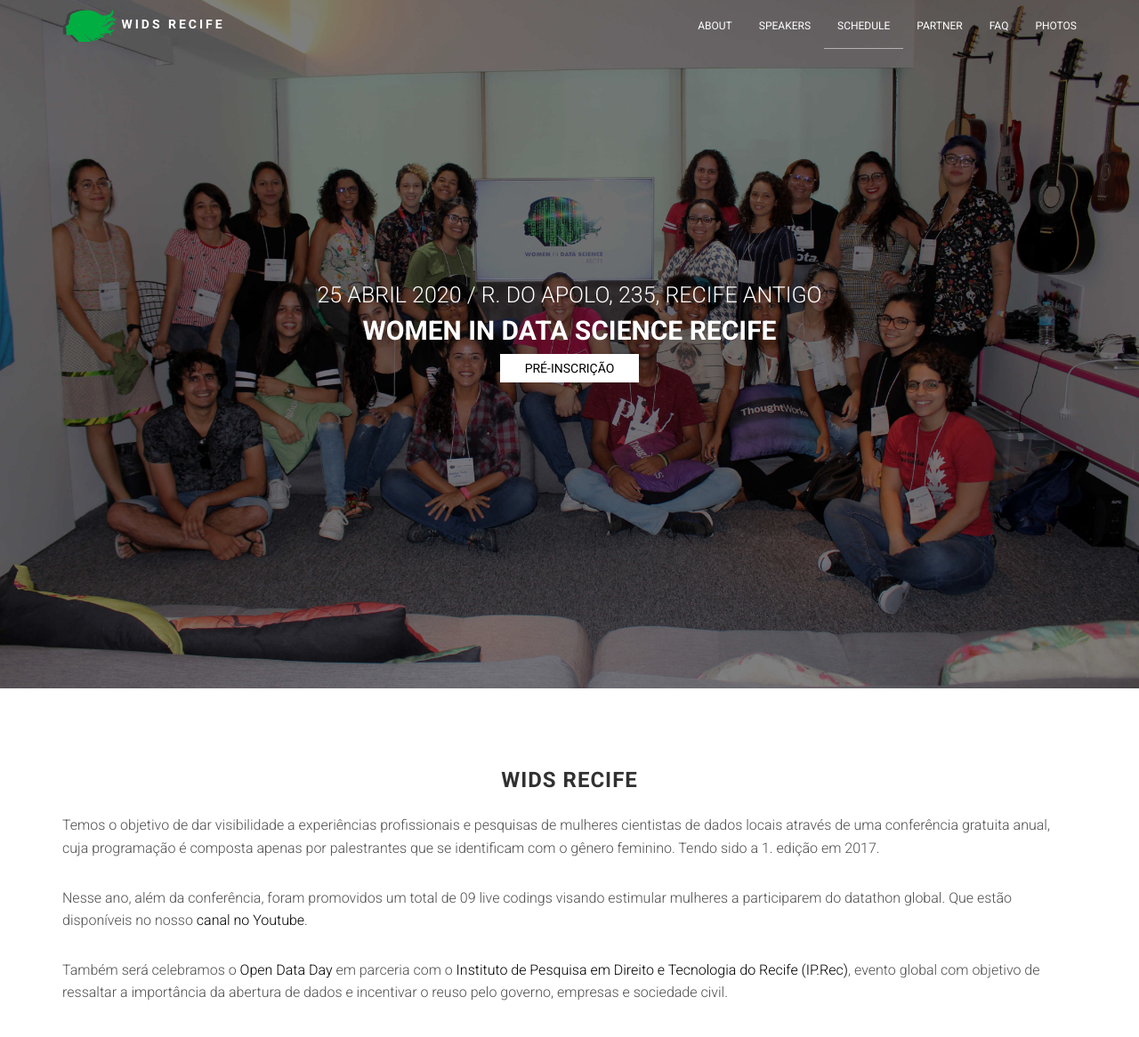
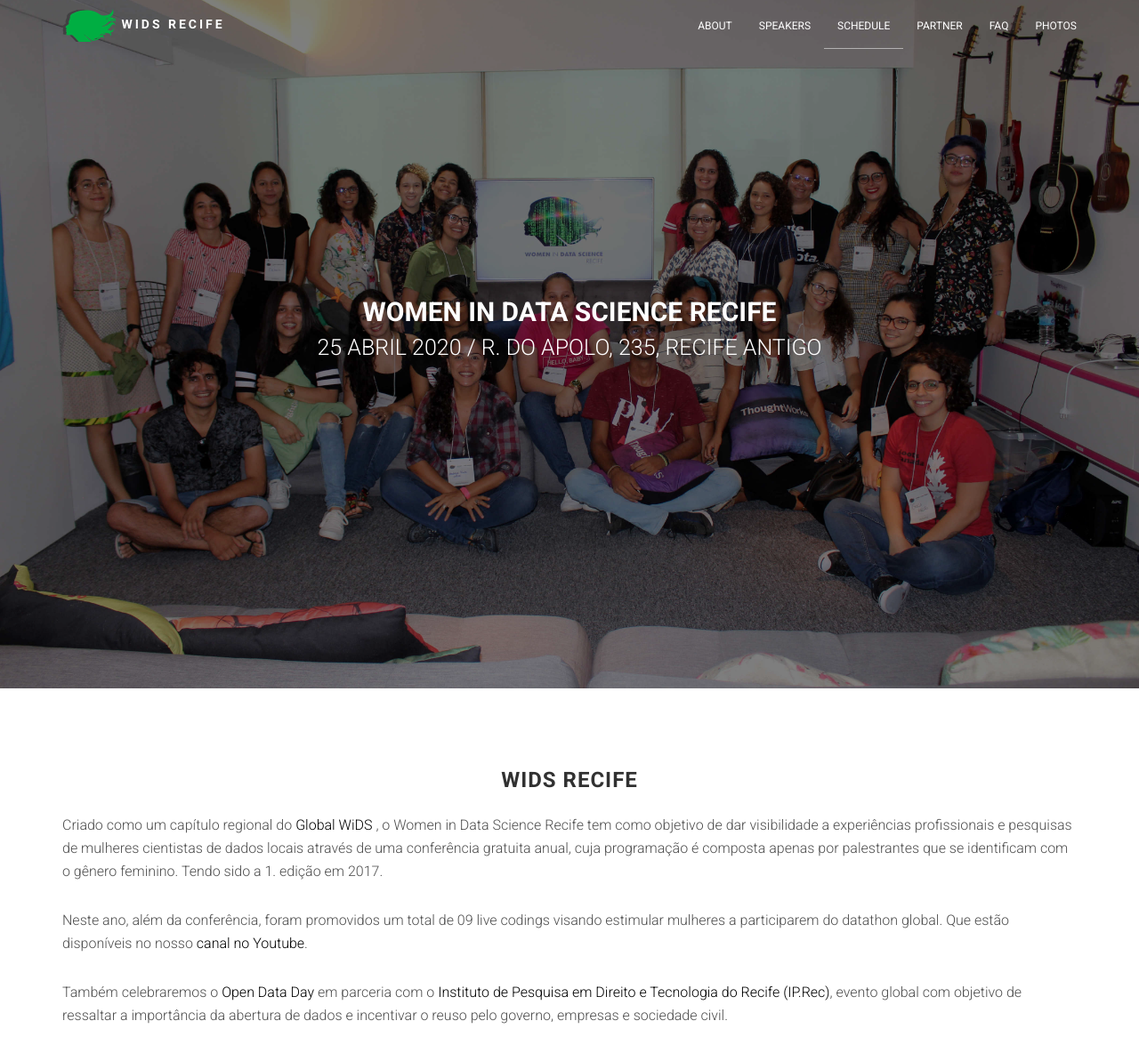
Before and after one commit to widsrecife/site-alternative, a website: page index.html in a window 1280 px wide. Shown: the part 26-1192 px from the top of the page at 89% size. Drawn offline with Linux system fonts and the light colour scheme; files whose address does not match are found by name.

Commit message:
update aboout

```diff
--- a/index.html
+++ b/index.html
@@ -59,13 +59,13 @@
     <header id="site-header" class="site-header valign-center">
         <div class="intro">
 
+            <h1>Women in Data Science Recife</h1>
             <h2>25 abril 2020 / R. do Apolo, 235, Recife Antigo</h2>
 
-            <h1>Women in Data Science Recife</h1>
 
             <!-- <p>First &amp; Largest Conference</p> -->
 
-            <a class="btn btn-white" data-scroll href="#registration">Pré-inscrição</a>
+            <!-- <a class="btn btn-white" data-scroll href="#registration">Pré-inscrição</a> -->
 
         </div>
     </header>
@@ -77,13 +77,13 @@
 
                     <h3 class="section-title">WiDS Recife</h3>
 
-                    <p>Temos o objetivo de dar visibilidade a experiências profissionais e pesquisas de mulheres cientistas de dados locais através de uma conferência gratuita anual, cuja programação é composta apenas por palestrantes que se identificam com o gênero feminino. Tendo sido a 1. edição em 2017.
+                    <p>Criado como um capítulo regional do <a href="https://www.widsconference.org"> Global WiDS </a>, o Women in Data Science Recife tem como objetivo de dar visibilidade a experiências profissionais e pesquisas de mulheres cientistas de dados locais através de uma conferência gratuita anual, cuja programação é composta apenas por palestrantes que se identificam com o gênero feminino. Tendo sido a 1. edição em 2017.
                     </p>
                     <p>
-                    Nesse ano, além da conferência, foram promovidos um total de 09 live codings visando estimular mulheres a participarem do datathon global. Que estão disponíveis no nosso <a href="https://www.youtube.com/channel/UCA7tblpOhxRtgYZYDR33kBg" target="__blank">canal no Youtube</a>.
+                    Neste ano, além da conferência, foram promovidos um total de 09 live codings visando estimular mulheres a participarem do datathon global. Que estão disponíveis no nosso <a href="https://www.youtube.com/channel/UCA7tblpOhxRtgYZYDR33kBg" target="__blank">canal no Youtube</a>.
                     </p>
                     <p>
-                    Também será celebramos o <a href="https://www.sympla.com.br/open-data-day-recife__800192" target="__blank">Open Data Day</a> em parceria com o <a href="https://ip.rec.br" target="__blank">Instituto de Pesquisa em Direito e Tecnologia do Recife (IP.Rec)</a>, evento global com objetivo de ressaltar a importância da abertura de dados e incentivar o reuso pelo governo, empresas e sociedade civil.
+                    Também celebraremos o <a href="https://www.sympla.com.br/open-data-day-recife__800192" target="__blank">Open Data Day</a> em parceria com o <a href="https://ip.rec.br" target="__blank">Instituto de Pesquisa em Direito e Tecnologia do Recife (IP.Rec)</a>, evento global com objetivo de ressaltar a importância da abertura de dados e incentivar o reuso pelo governo, empresas e sociedade civil.
                     </p>
 
                 </div><!-- /.col-sm-12 -->
```
